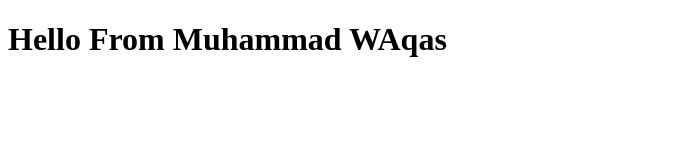
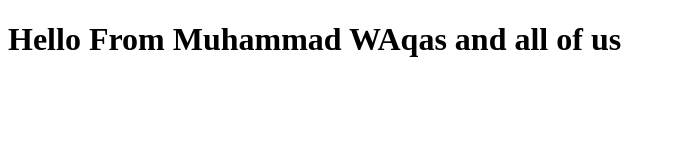
Before and after one commit to waqasahmed94/Class1bootcamp, a plain HTML site: page index.html in a window 1280 px wide. Shown: the whole page, without its empty margins (0-676 px from the left). Drawn offline with Linux system fonts and the light colour scheme.

Commit message:
update index.html

```diff
--- a/index.html
+++ b/index.html
@@ -6,6 +6,6 @@
     <title>Class1bootcamp</title>
 </head>
 <body>
-    <h1>Hello From Muhammad WAqas</h1>
+    <h1>Hello From Muhammad WAqas and all of us</h1>
 </body>
 </html>
```
